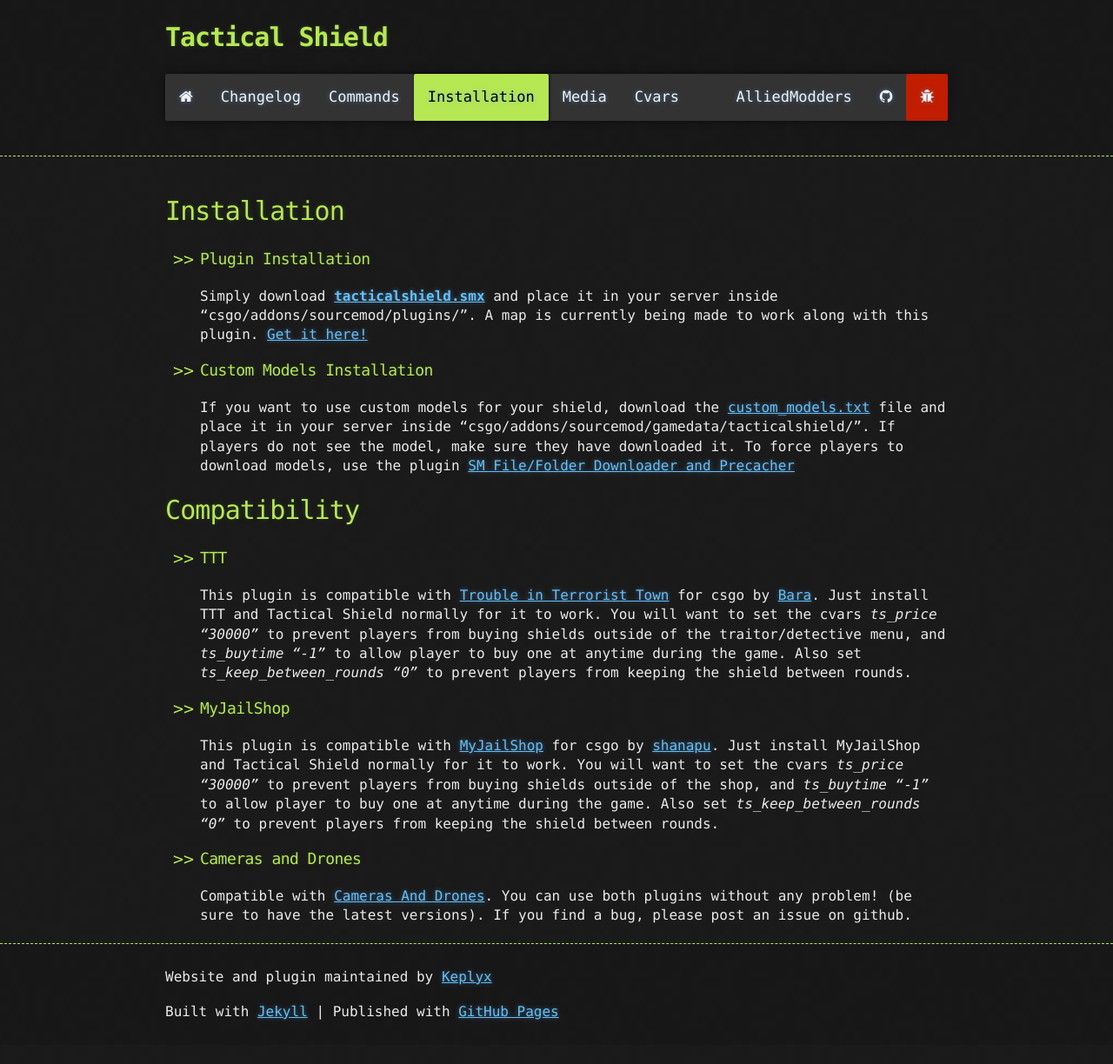
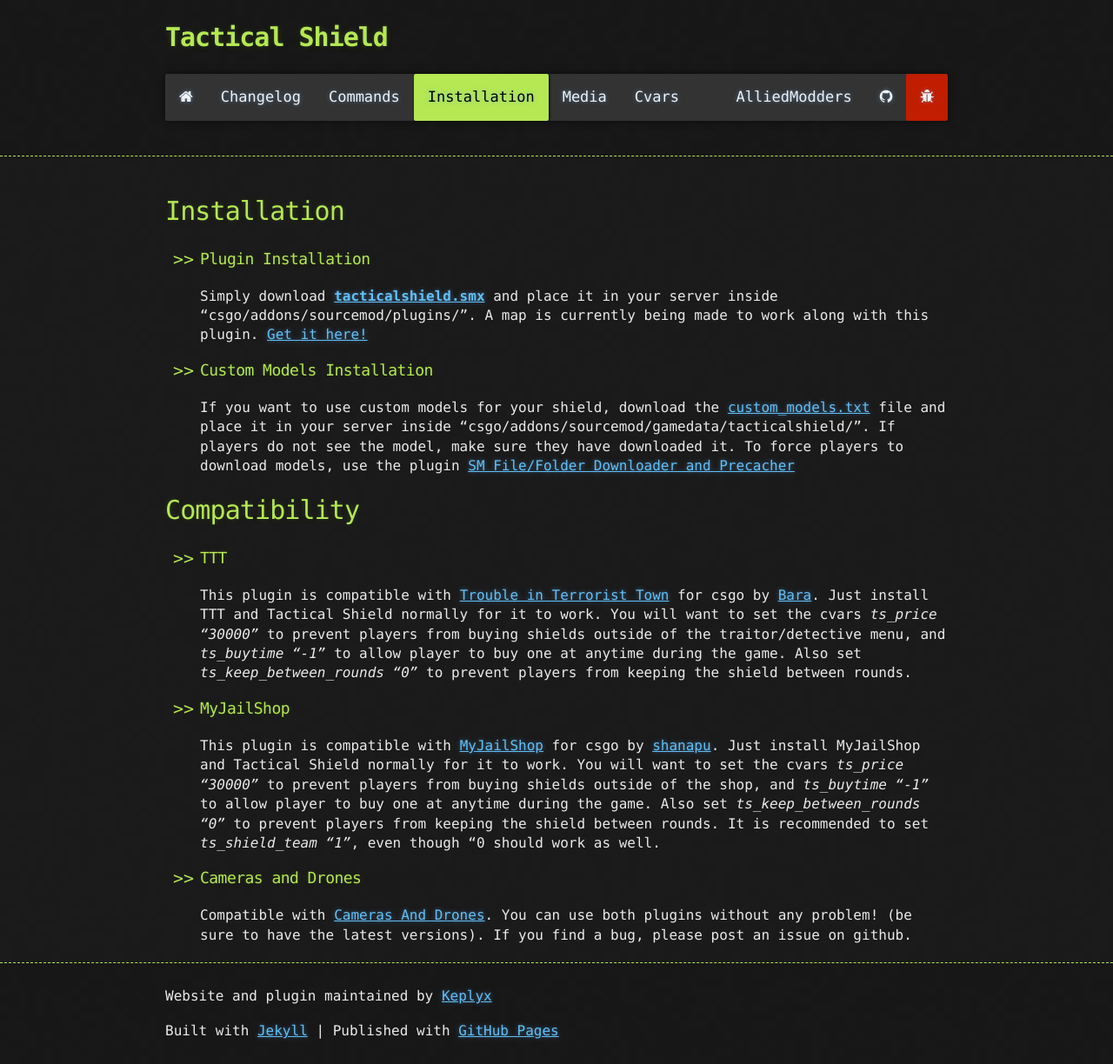
Before and after one commit to Keplyx/TacticalShield, a Jekyll site: the page built from docs/installation.md, in a window 1280 px wide. Shown: the whole page at 87% size. Built offline with Jekyll 4.4.1, drawn with Linux system fonts in a browser that asks for light colours; the repository's description, which GitHub fills in, is left out; before the commit the page ends 1202 px from its top, so only the background shows below that.

Commit message:
Updated website MyJailShop compatibility info

```diff
--- a/docs/installation.md
+++ b/docs/installation.md
@@ -25,7 +25,7 @@ You will want to set the cvars *ts_price "30000"* to prevent players from buying
  * ### MyJailShop
 This plugin is compatible with [MyJailShop](https://github.com/shanapu/MyJailShop) for csgo by [shanapu](https://github.com/shanapu).
 Just install MyJailShop and Tactical Shield normally for it to work.
-You will want to set the cvars *ts_price "30000"* to prevent players from buying shields outside of the shop, and *ts_buytime "-1"* to allow player to buy one at anytime during the game. Also set *ts_keep_between_rounds "0"* to prevent players from keeping the shield between rounds.
+You will want to set the cvars *ts_price "30000"* to prevent players from buying shields outside of the shop, and *ts_buytime "-1"* to allow player to buy one at anytime during the game. Also set *ts_keep_between_rounds "0"* to prevent players from keeping the shield between rounds. It is recommended to set *ts_shield_team "1"*, even though "0 should work as well.
 
  * ### Cameras and Drones
 Compatible with [Cameras And Drones](https://keplyx.github.io/cameras-and-drones/).
```
Also changed, not shown: 1 other file.
